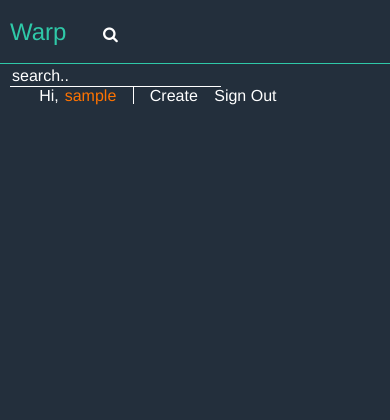
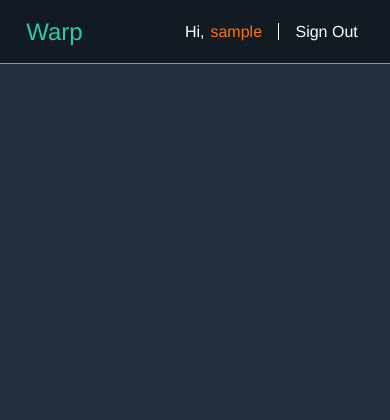
Before and after one commit to SaturDJang/warp, a Django app: page / in a window 390 px wide. Shown: the top 420 px of the page. After the commit the page ends 64 px from the top, so only its background shows below. Run offline with Django 3.2, Linux system fonts and the light colour scheme; the visitor is signed in with stand-in values (Sample User, id 1); data that the repository does not hold is empty; style sheets or scripts are compiled from the project's sources; parts of the project's set-up code (start-up, migrations or seed data) failed here and were passed over; some libraries are stand-ins or nearby versions.

Commit message:
Apply responsive design in header

```diff
--- a/warp/static/sass/main.scss
+++ b/warp/static/sass/main.scss
@@ -13,15 +13,12 @@
 
 //tablet-all
 @media screen and (min-width: $tablet-min-width) and (max-width: $tablet-max-width) {
-
-}
-
-//tablet-650~
-@media screen and (min-width: $tablet-mid-width) and (max-width: $tablet-max-width) {
-
+  @import "tablet/header";
+  @import "tablet/presentation.list";
 }
 
 //desktop
 @media screen and (min-width: $cross-desktop-max-width) {
-
+  @import "desktop/header";
+  @import "desktop/presentation.list";
 }
--- a/warp/static/sass/mobile/header.scss
+++ b/warp/static/sass/mobile/header.scss
@@ -1,8 +1,7 @@
 div#header {
-  background-color: #232F3C;
+  background-color: #121a24;
   height: $desktop-header-height;
   max-width: none;
-  margin-bottom: 32px;
   border-bottom: 1px solid $key-green-color;
 
   div.large-centered {
@@ -19,14 +18,12 @@ div#header {
         margin-right: 32px;
       }
 
-      input {
-        border-top: none;
-        border-right: none;
-        border-left: none;
-        border-bottom: 1px solid white;
-        background: none;
-        outline: none;
-        color: white;
+      i.fa-search {
+        display: none;
+      }
+
+      input.search {
+        display: none;
       }
 
       input::-webkit-input-placeholder { /* WebKit, Blink, Edge */
@@ -68,6 +65,11 @@ div#header {
         line-height: $desktop-header-height;
         color: white;
       }
+
+      a.create-button {
+        display: none;
+      }
+
       span.user-name {
         color: $key-orange-color;
         cursor: pointer;
--- a/warp/templates/components/header.html
+++ b/warp/templates/components/header.html
@@ -1,17 +1,17 @@
 {% load i18n %}
 
 <div id="header" class="row">
-  <div class="small-9 large-centered columns">
+  <div class="small-11 small-centered large-9 large-centered columns">
     <div class="title">
       <a href="/">Warp</a>
       <i class="fa fa-search" aria-hidden="true"></i>
-      <input placeholder="search.."/>
+      <input class="search" placeholder="search.."/>
     </div>
     <div class="feature">
       {% if user.is_authenticated %}
-        <span>Hi,<span class="user-name">{{ user.username }}</span></span>
+        <span class="name-warpper">Hi,<span class="user-name">{{ user.username }}</span></span>
         <div class="vertical-divider"></div>
-        <a href="{% url 'presentation:create' %}">Create</a>
+        <a class="create-button" href="{% url 'presentation:create' %}">Create</a>
         <form method="post" action="{% url 'account_logout' %}">
           {% csrf_token %}
           {% if redirect_field_value %}
```
Also changed, not shown: warp/static/js/components/header.js (added), warp/static/sass/tablet/presentation.list.scss (added).
